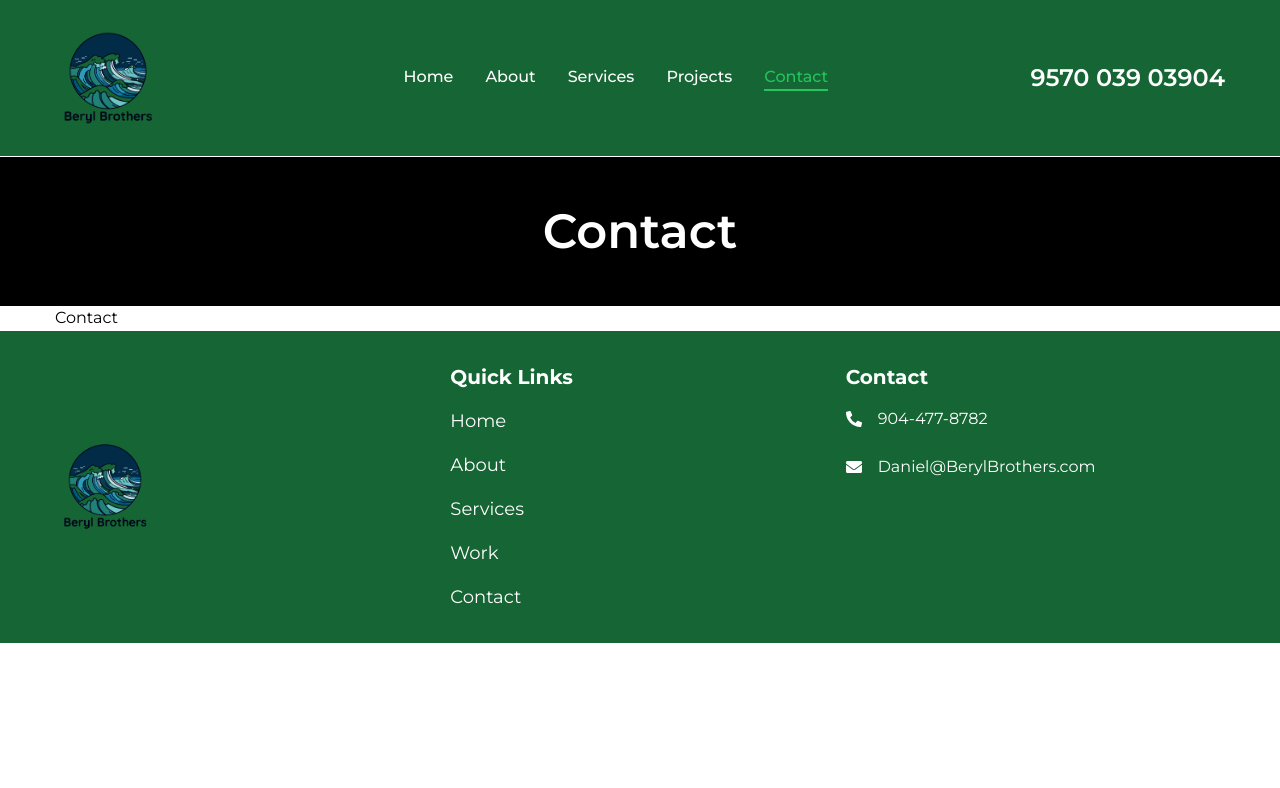
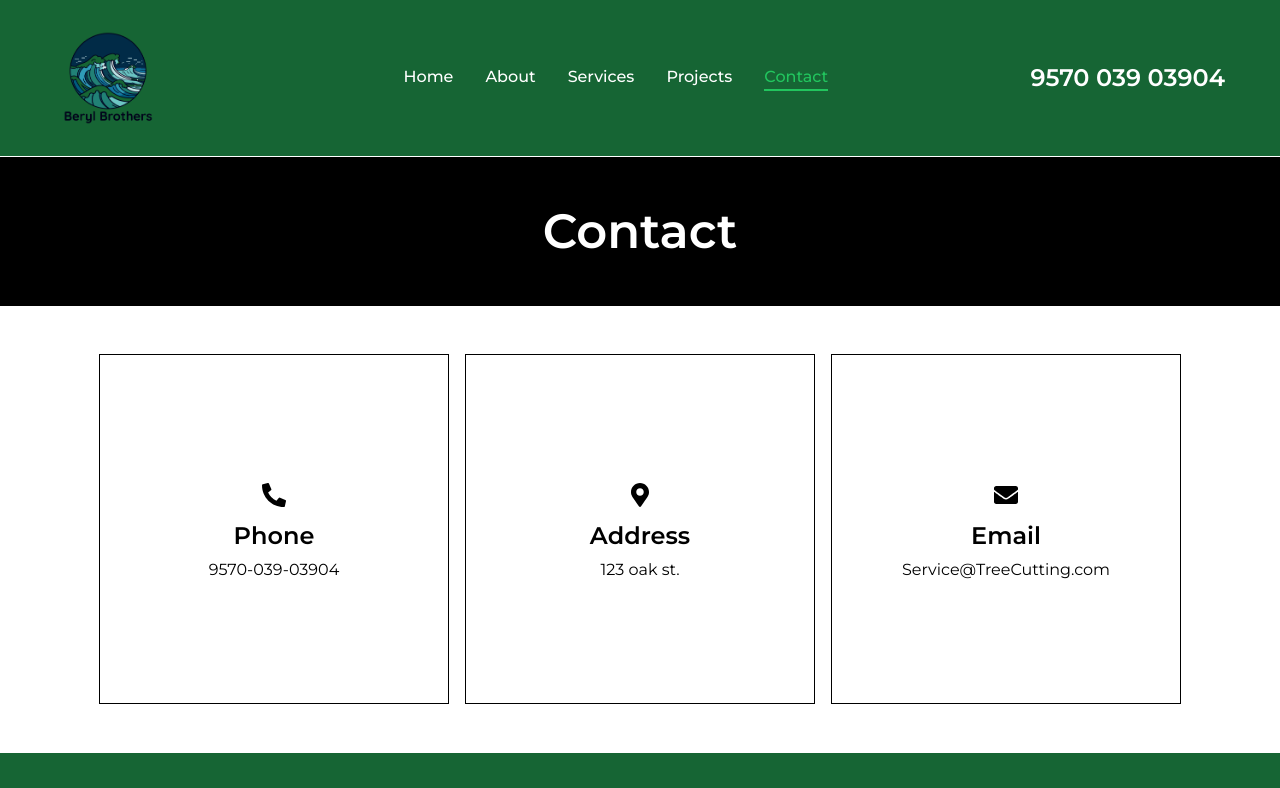
Before and after one commit to BerylBrothers/Paint-Website, a Next.js app: page /contact in a window 1280 px wide. Shown: the top 788 px of the page. Built offline with nearby package versions, Linux system fonts and the light colour scheme.

Commit message:
started contact section

```diff
--- a/app/contact/page.jsx
+++ b/app/contact/page.jsx
@@ -1,5 +1,28 @@
 import React from "react";
 import PageTitle from "@/components/PageTitle";
+import { Button } from "../../components/ui/button";
+import { Input } from "../../components/ui/input";
+import { Textarea } from "../../components/ui/textarea";
+
+import { FaPhoneAlt, FaEnvelope, FaMapMarkerAlt } from "react-icons/fa";
+
+const cards = [
+  {
+    icon: <FaPhoneAlt />,
+    title: "Phone",
+    info: "9570-039-03904",
+  },
+  {
+    icon: <FaMapMarkerAlt />,
+    title: "Address",
+    info: "123 oak st.",
+  },
+  {
+    icon: <FaEnvelope />,
+    title: "Email",
+    info: "Service@TreeCutting.com",
+  },
+];
 
 const page = () => {
   return (
@@ -7,7 +30,24 @@ const page = () => {
       <div>
         <PageTitle title="Contact" />
       </div>
-      <div className="container">Contact</div>
+      <div className="flex justify-center items-center mx-auto container">
+        <div className="grid grid-cols-1 md:grid-cols-3 gap-6 py-12">
+          {cards.map((card, index) => {
+            return (
+              <div
+                className="flex justify-center items-center border border-black h-[350px] w-[350px]"
+                key={index}
+              >
+                <div className="flex flex-col justify-center items-center">
+                  <h3 className="py-2">{card.icon}</h3>
+                  <h3 className="py-2">{card.title}</h3>
+                  <p>{card.info}</p>
+                </div>
+              </div>
+            );
+          })}
+        </div>
+      </div>
     </section>
   );
 };
```
